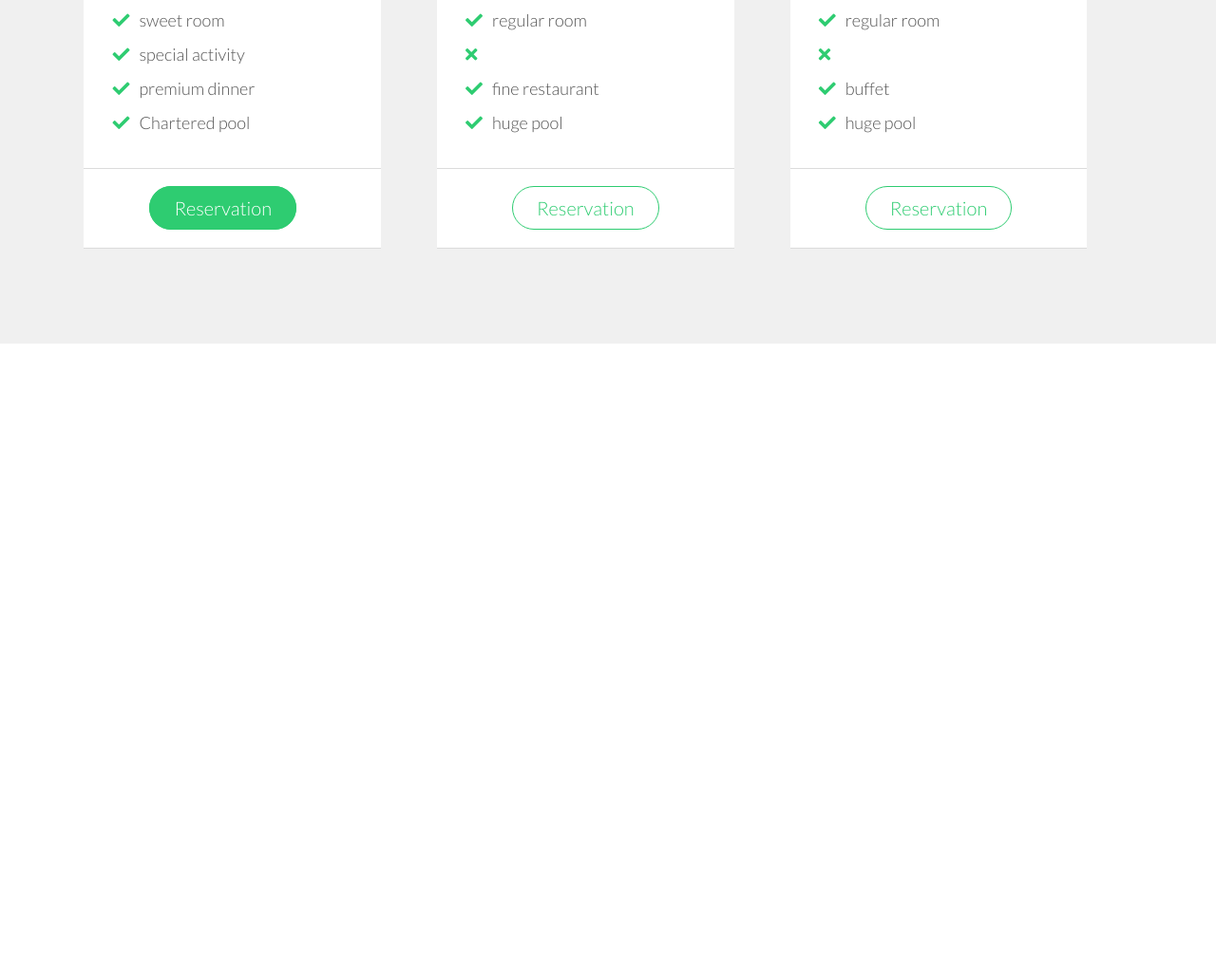
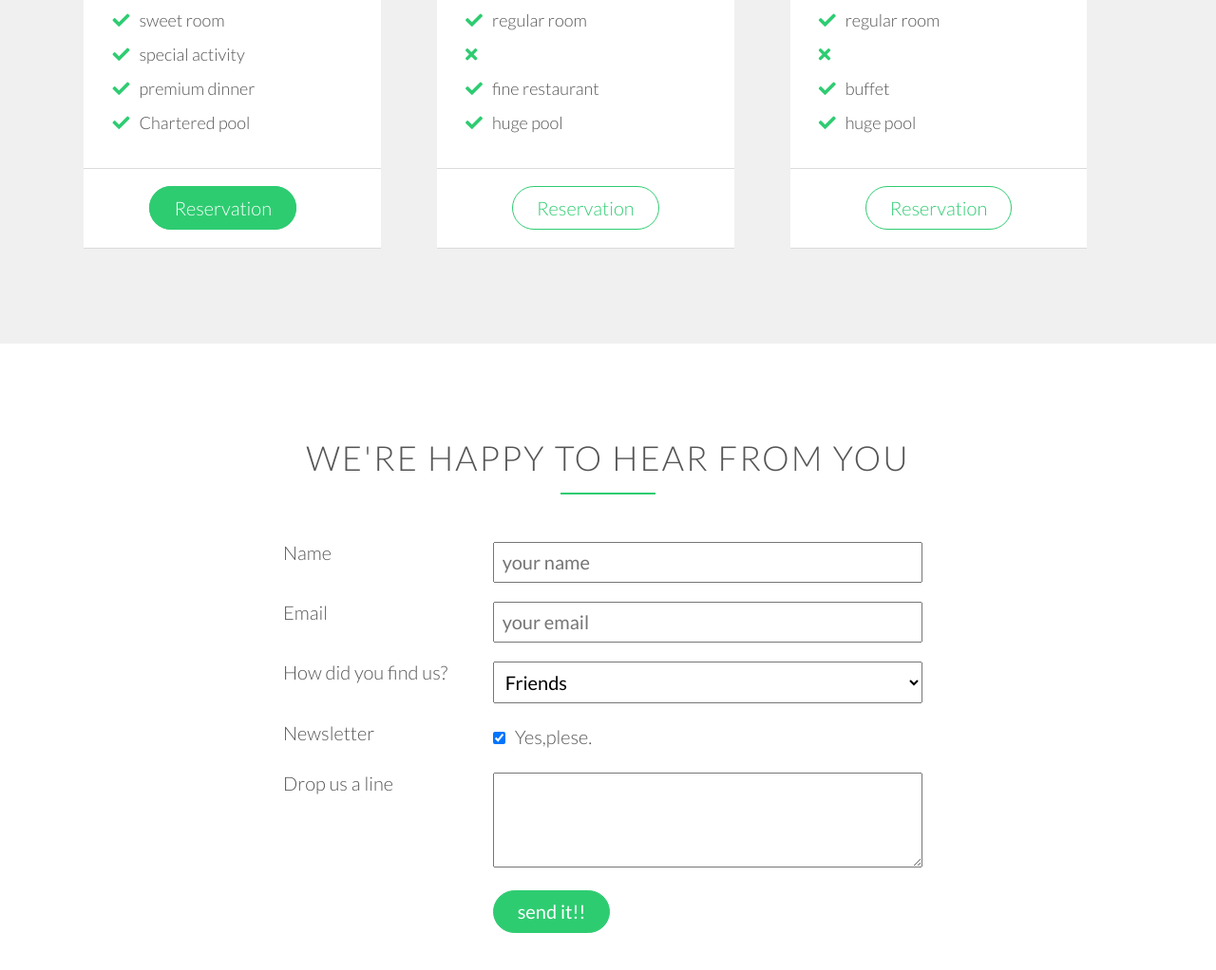
Before and after one commit to sasami55/practice005, a plain HTML site: page index.html in a window 1280 px wide. Shown: the part 3717-4739 px from the top of the page at 95% size. Before the commit the page ends 4079 px from the top, so only its background shows below. Drawn offline with Linux system fonts and the light colour scheme.

Commit message:
add contents

```diff
--- a/index.html
+++ b/index.html
@@ -238,5 +238,67 @@
     </div>
   </section>
 
+  <section class="section-form">
+    <div class="row">
+      <h2>WE'RE HAPPY TO HEAR FROM YOU</h2>
+    </div>
+    <div class="row">
+      <form action="" method="post" class="contact-form">
+        <div class="row contact">
+          <div class="span_1_of_3">
+            <label for="name">Name</label>
+          </div>
+          <div class="span_2_of_3">
+            <input type="text" name="name" id="name" placeholder="your name" required>
+          </div>
+        </div>
+        <div class="row contact">
+          <div class="span_1_of_3">
+            <label for="email">Email</label>
+          </div>
+          <div class="span_2_of_3">
+            <input type="text" name="email" id="email" placeholder="your email" required>
+          </div>
+        </div>
+        <div class="row contact">
+          <div class="span_1_of_3">
+            <label for="find-us">How did you find us?</label>
+          </div>
+          <div class="span_2_of_3">
+            <select name="find-us" id="find-us">
+              <option value="friend">Friends</option>
+              <option value="search">Search engine</option>
+              <option value="ad">Advertisement</option>
+              <option value="other">Others</option>
+            </select>
+          </div>
+        </div>
+        <div class="row contact">
+          <div class="span_1_of_3">
+            <label for="news">Newsletter</label>
+          </div>
+          <div class="span_2_of_3">
+            <input type="checkbox" id="news" checked>Yes,plese.
+          </div>
+        </div>
+        <div class="row contact">
+          <div class="span_1_of_3">
+            <label for="message">Drop us a line</label>
+          </div>
+          <div class="span_2_of_3">
+            <textarea name="message" id="message"></textarea>
+          </div>
+        </div>
+        <div class="row contact">
+          <div class="span_1_of_3">
+            <label for="">&nbsp</label>
+          </div>
+          <div class="span_2_of_3">
+            <input type="submit" value="send it!!">
+          </div>
+        </div>
+      </form>
+    </div>
+  </section>
 </body>
 </html>
--- a/resources/css/style.css
+++ b/resources/css/style.css
@@ -107,7 +107,8 @@
 }
 
 /* ---------bottun---------- */
-.btn{
+.btn,
+input[type="submit"]{
   color: #fff;
   border: 1px solid #2ecc71;
   border-radius: 200px;
@@ -115,7 +116,8 @@
   transition: all 0.3s;
 }
 
-.full{
+.full,
+input[type="submit"]{
   background-color: #2ecc71;
   margin-right: 20px;
 }
@@ -124,7 +126,8 @@
   color: #2ecc71;
 }
 
-.full:hover{
+.full:hover,
+input[type="submit"]:hover{
   background-color: #25a25a;
 }
 
@@ -295,3 +298,34 @@
   font-size: 90%;
   line-height: 200%;
 }
+
+/* -------------------------------------------- */
+/* FORM */
+/* -------------------------------------------- */
+
+.contact-form{
+  margin-top: 50px;
+}
+
+.contact{
+  display: flex;
+  width: 60%;
+  margin: 20px auto;
+}
+
+input[type=text],
+select,
+textarea{
+  width: 100%;
+  padding: 8px;
+}
+
+textarea{
+  height: 100px;
+}
+
+input[type=checkbox]{
+  margin: 10px 10px 10px 0;
+}
+
+*:focus{outline: none;}
```
